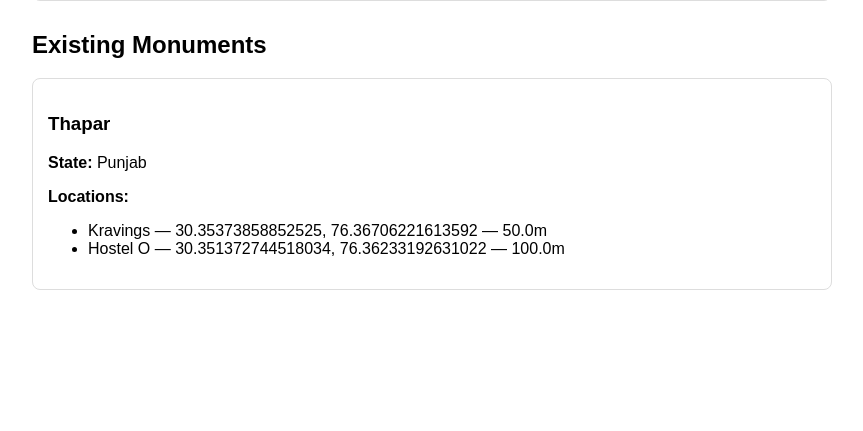
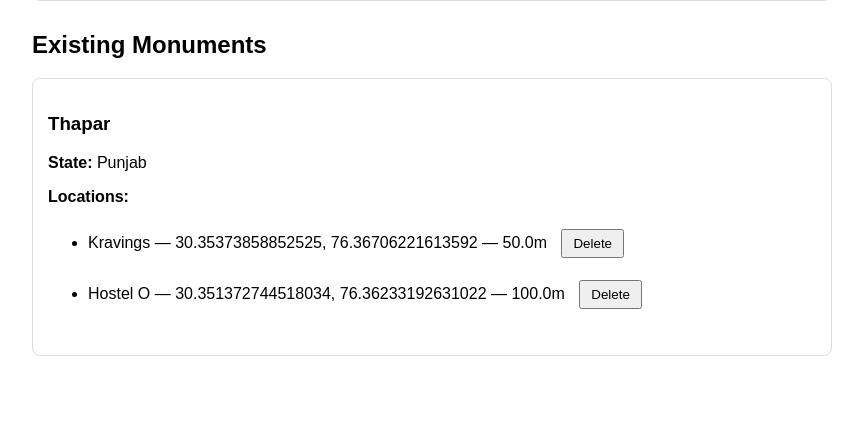
Before and after one commit to anya2407/sih26, a Flask app: page /admin in a window 1280 px wide. Shown: the part 1241-1672 px from the top of the page, without its empty margins (208-1071 px from the left). Before the commit the page ends 1531 px from the top, so only its background shows below. Run offline with Flask 3, Linux system fonts and the light colour scheme.

Commit message:
added delete location api

```diff
--- a/backend/app.py
+++ b/backend/app.py
@@ -161,6 +161,23 @@ def create_location():
             "error": "Invalid data"
         }), 400
 
+@app.route("/api/delete-location/<int:location_id>", methods=["DELETE"])
+def delete_location(location_id):
+
+    location = Location.query.get(location_id)
+
+    if not location:
+        return jsonify({
+            "error": "Location not found"
+        }), 404
+
+    db.session.delete(location)
+    db.session.commit()
+
+    return jsonify({
+        "message": "Location deleted"
+    })
+
 # -------------------------
 # Distance helper
 # -------------------------
@@ -214,6 +231,7 @@ def get_monument():
             matches.append((distance, location))
 
     if not matches:
+        print(f"lat: {lat}, lon: {lon}")
         return jsonify({
             "error": "No heritage monument found at this location"
         }), 404
--- a/backend/templates/admin.html
+++ b/backend/templates/admin.html
@@ -248,16 +248,20 @@
                 {% for location in monument.locations %}
 
                     <li>
-
                         {{ location.name }}
-
                         —
                         {{ location.latitude }},
                         {{ location.longitude }}
-
                         —
                         {{ location.radius }}m
 
+                        <button
+                            type="button"
+                            onclick="deleteLocation({{ location.id }})"
+                            style="width: auto; margin-left: 10px; padding: 5px 10px;"
+                        >
+                            Delete
+                        </button>
                     </li>
 
                 {% else %}
@@ -349,6 +353,28 @@
 
             });
 
+            async function deleteLocation(locationId) {
+
+                if (!confirm("Are you sure you want to delete this location?")) {
+                    return;
+                }
+
+                const response = await fetch(
+                    `/api/delete-location/${locationId}`,
+                    {
+                        method: "DELETE"
+                    }
+                );
+
+                const data = await response.json();
+
+                if (response.ok) {
+                    location.reload();
+                } else {
+                    alert(data.error || "Failed to delete location");
+                }
+            }
+
     </script>
 
 </body>
```
Also changed, not shown: backend/instance/heritage.db.
